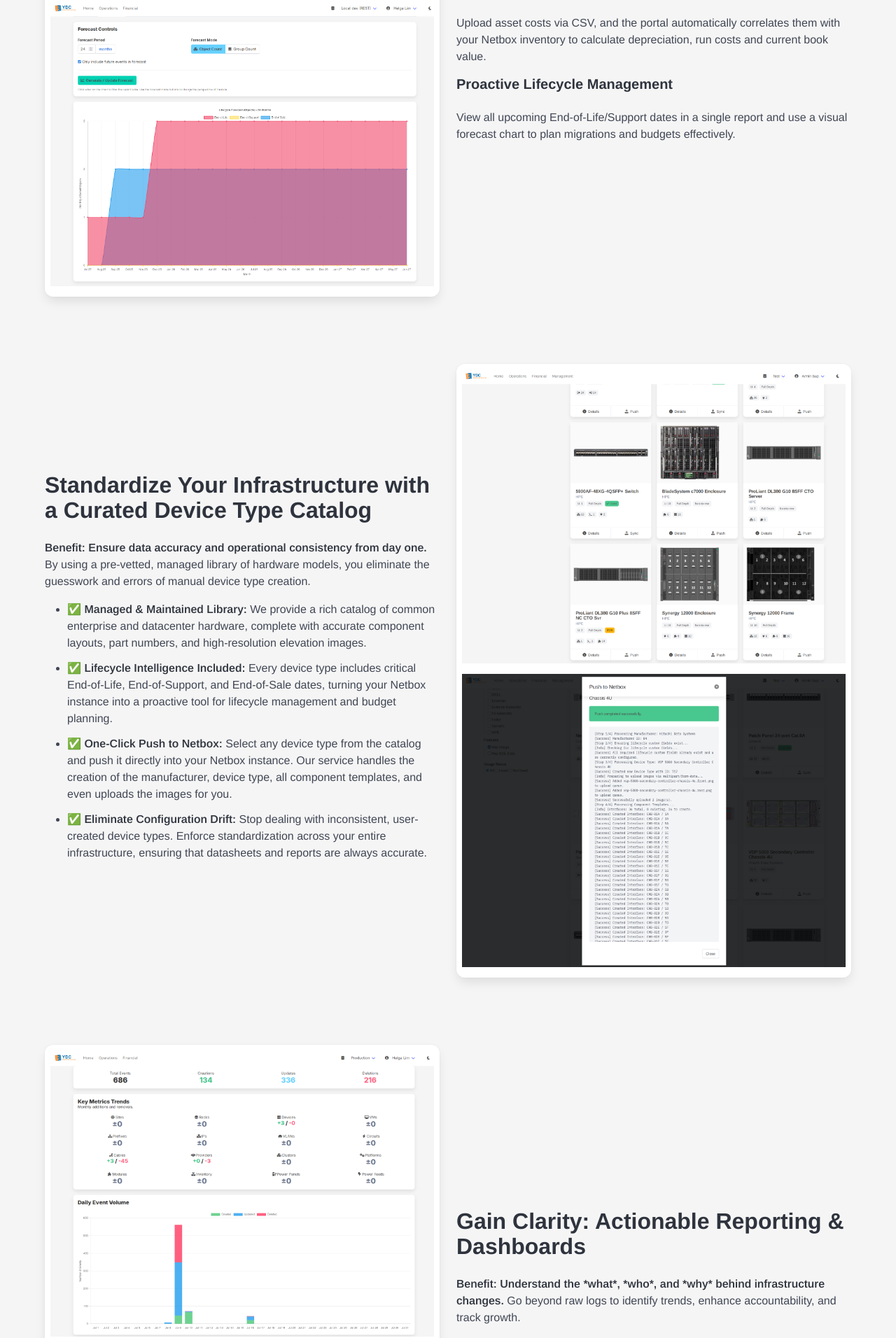
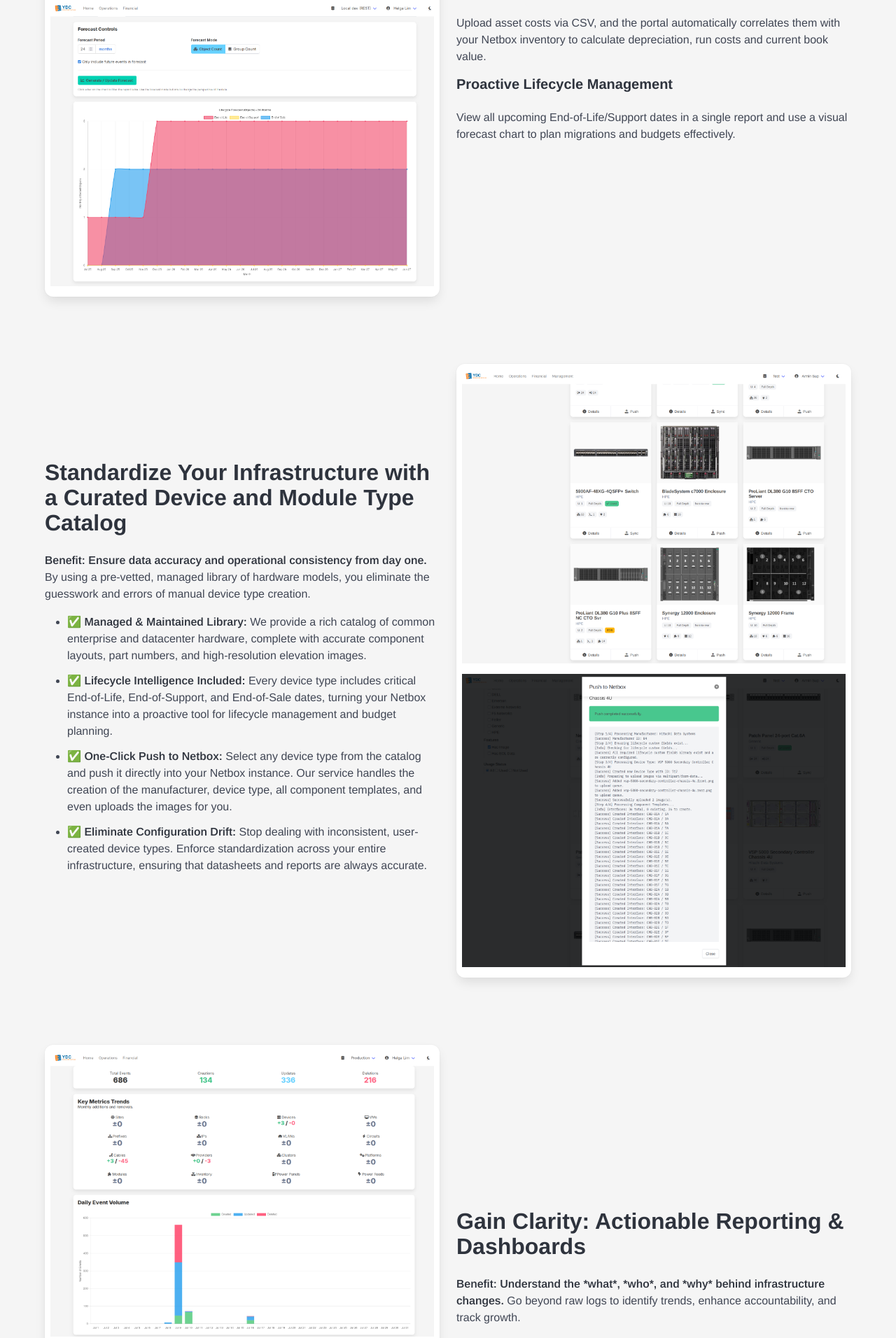
Before and after one commit to ydata-ch/ydata-ch, a Jekyll site: the page built from index.md, in a window 1280 px wide. Shown: the part 3780-5692 px from the top of the page at 70% size. Built offline with Jekyll 4.4.1, drawn with Linux system fonts in a browser that asks for light colours; nearby versions of some CDN libraries.

Commit message:
Add module type catalog

```diff
--- a/_includes/sections/feature-catalog.html
+++ b/_includes/sections/feature-catalog.html
@@ -3,7 +3,7 @@
   <div class="container">
     <div class="columns is-vcentered">
       <div class="column is-6">
-        <h3 class="title is-3">Standardize Your Infrastructure with a Curated Device Type Catalog</h3>
+        <h3 class="title is-3">Standardize Your Infrastructure with a Curated Device and Module Type Catalog</h3>
         <p class="mb-4"><strong>Benefit: Ensure data accuracy and operational consistency from day one.</strong> By using a pre-vetted, managed library of hardware models, you eliminate the guesswork and errors of manual device type creation.</p>
         <ul>
           <li>✅ <strong>Managed &amp; Maintained Library:</strong> We provide a rich catalog of common enterprise and datacenter hardware, complete with accurate component layouts, part numbers, and high-resolution elevation images.</li>
```
